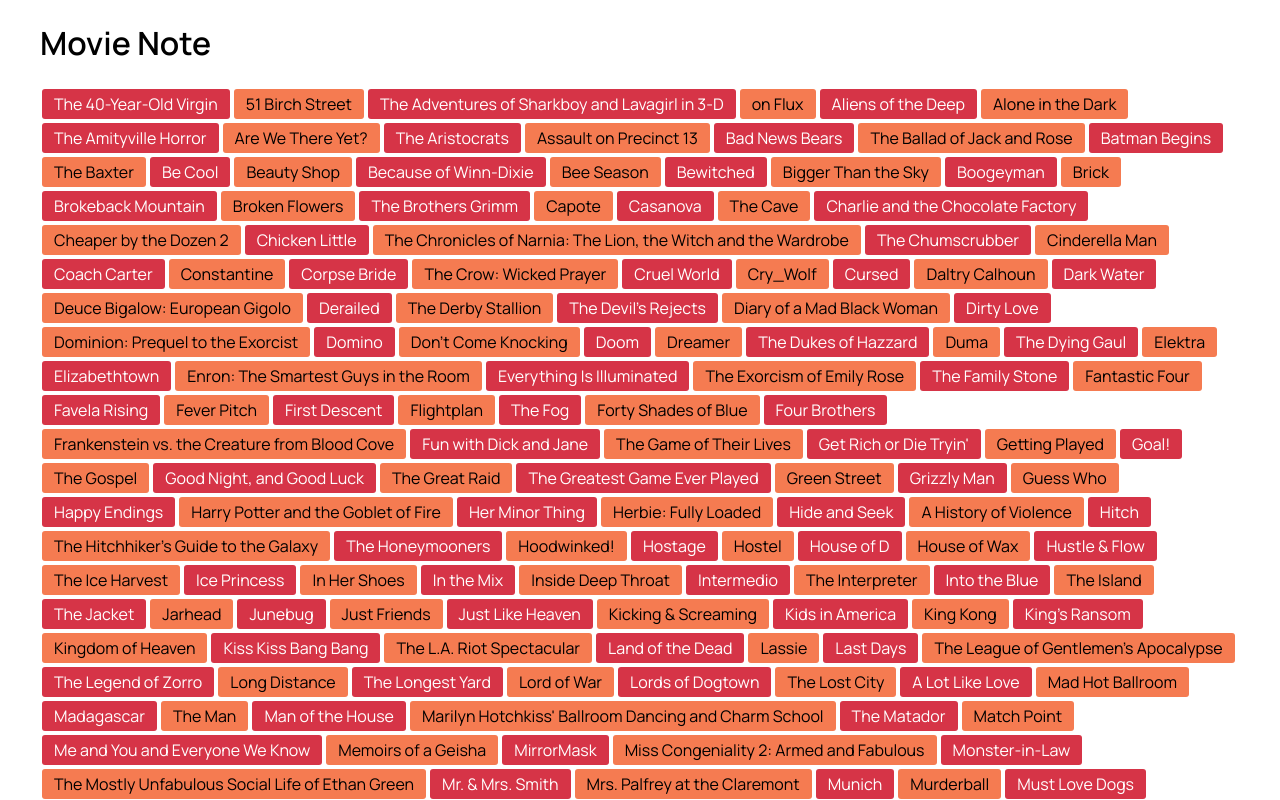
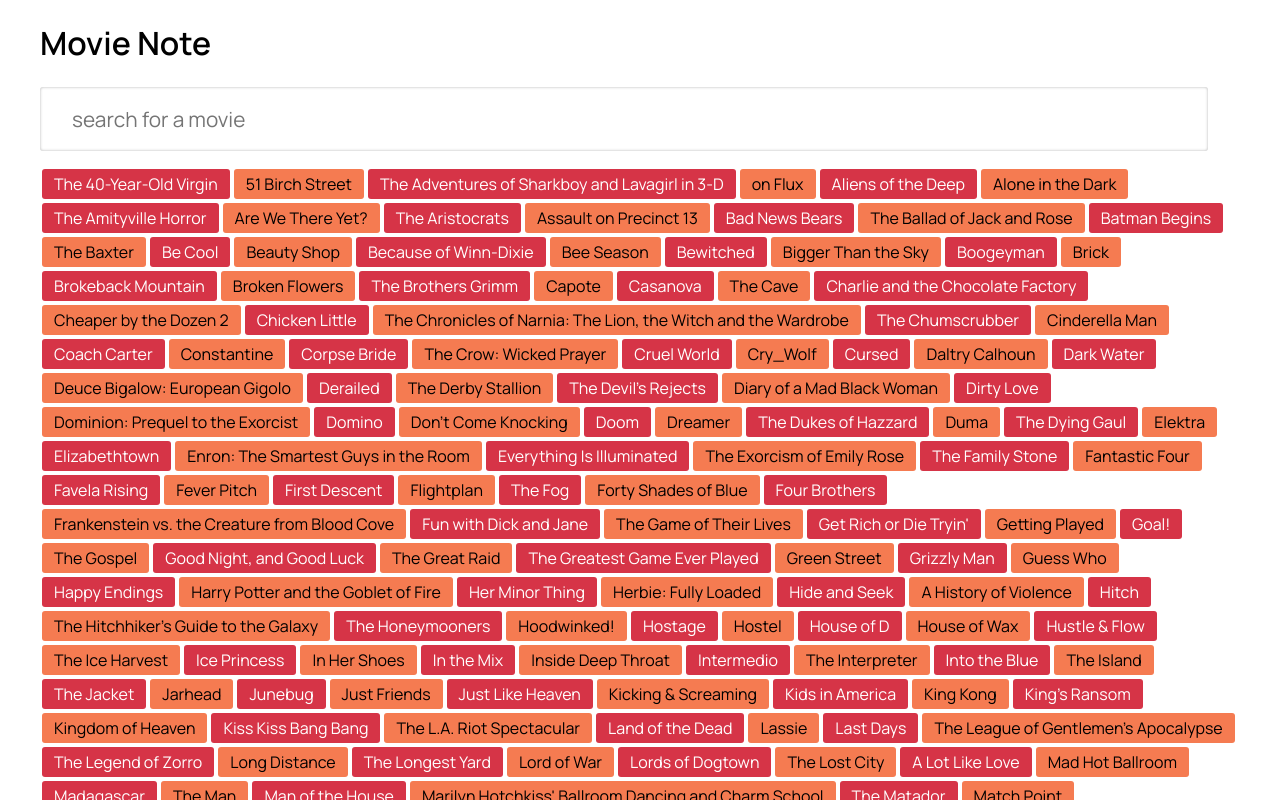
Before and after one commit to ajinkabeer/movienote, a React (Create React App) app: page / in a window 1280 px wide. Shown: the top 800 px of the page. Built offline with nearby package versions, Linux system fonts and the light colour scheme.

Commit message:
Add search component

```diff
--- a/src/App.js
+++ b/src/App.js
@@ -1,11 +1,14 @@
 import React from "react";
 import { MoviePicker } from "./components/MoviePicker";
+import { Search } from "./components/Search";
+
 import "./css/app.css";
 
 function App({ movies }) {
   return (
     <div className="main">
       <h1>Movie Note</h1>
+      <Search />
       <MoviePicker movies={movies} />
     </div>
   );
--- /dev/null
+++ b/src/components/Search.js
@@ -0,0 +1,5 @@
+import React from "react";
+
+export function Search() {
+  return <input type="text" placeholder="search for a movie" />;
+}
--- a/src/css/app.css
+++ b/src/css/app.css
@@ -7,6 +7,22 @@
   padding: 0 2rem;
   font-family: "Manrope", sans-serif;
 }
+
+/* Search Component */
+
+input[type="text"] {
+  background-color: #fff;
+  font-size: 1.3rem;
+  font-family: inherit;
+  border: none;
+  box-shadow: inset 0 0 3px rgba(0, 0, 0, 0.3);
+  border-radius: 3px;
+  padding: 0rem 2rem;
+  width: calc(100% - 2rem);
+  height: 4rem;
+}
+
+/* Movie List Component */
 
 ul {
   padding: 0;
```
